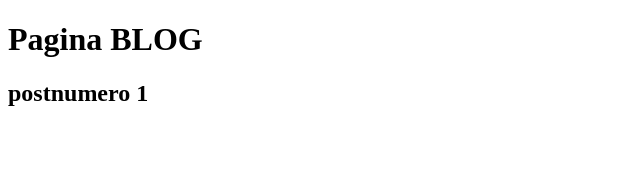
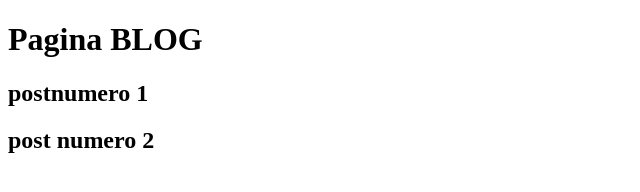
Before and after one commit to wagnerfeitosa/testeGitHub, a plain HTML site: page blog.html in a window 1280 px wide. Shown: the whole page, without its empty margins (0-640 px from the left). Drawn offline with Linux system fonts and the light colour scheme.

Commit message:
update blog

```diff
--- a/blog.html
+++ b/blog.html
@@ -8,5 +8,6 @@
 <body>
     <h1>Pagina BLOG</h1>
     <h2>postnumero 1</h2>
+    <h2>post numero 2</h2>
 </body>
 </html>
```
